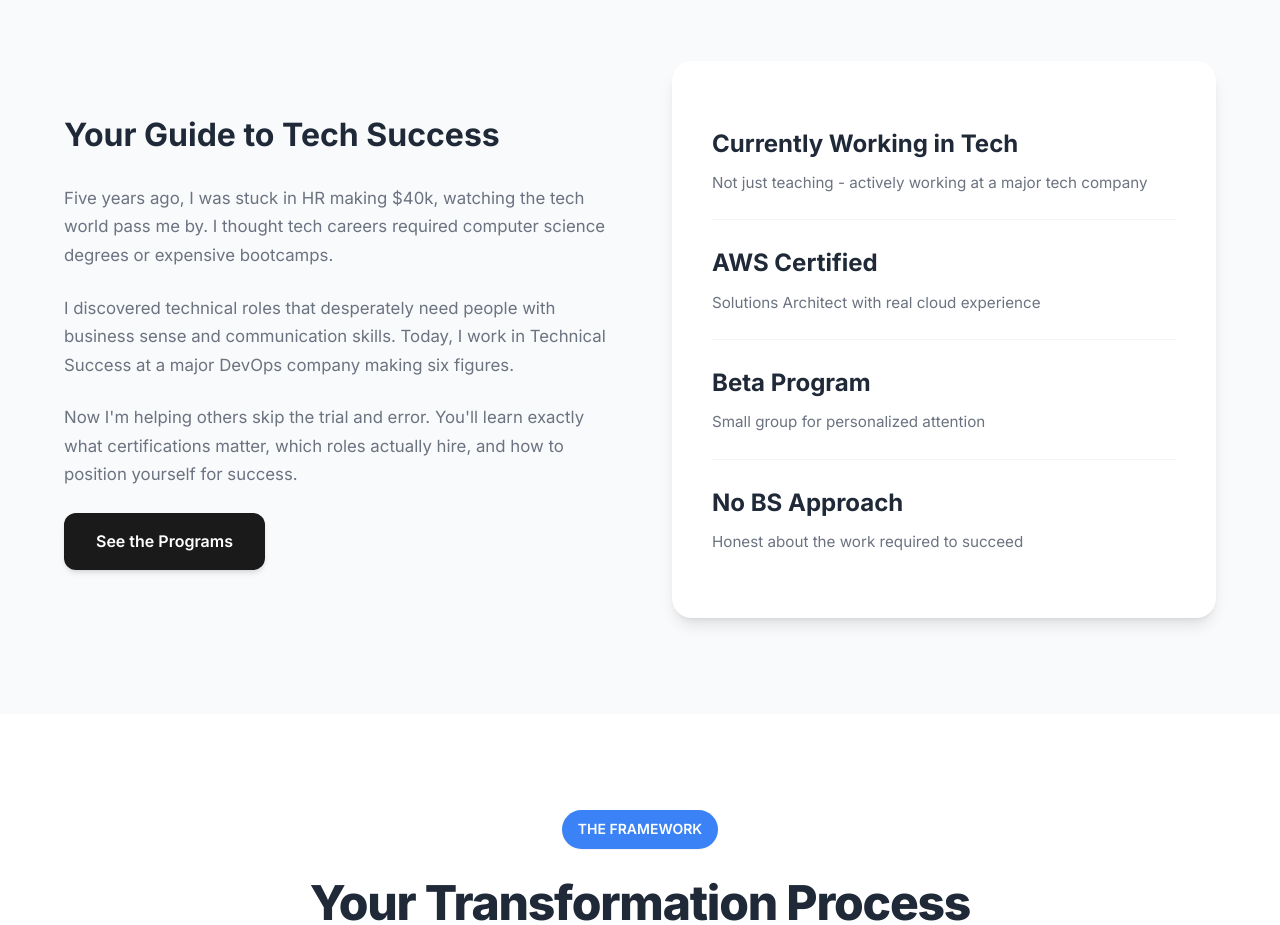
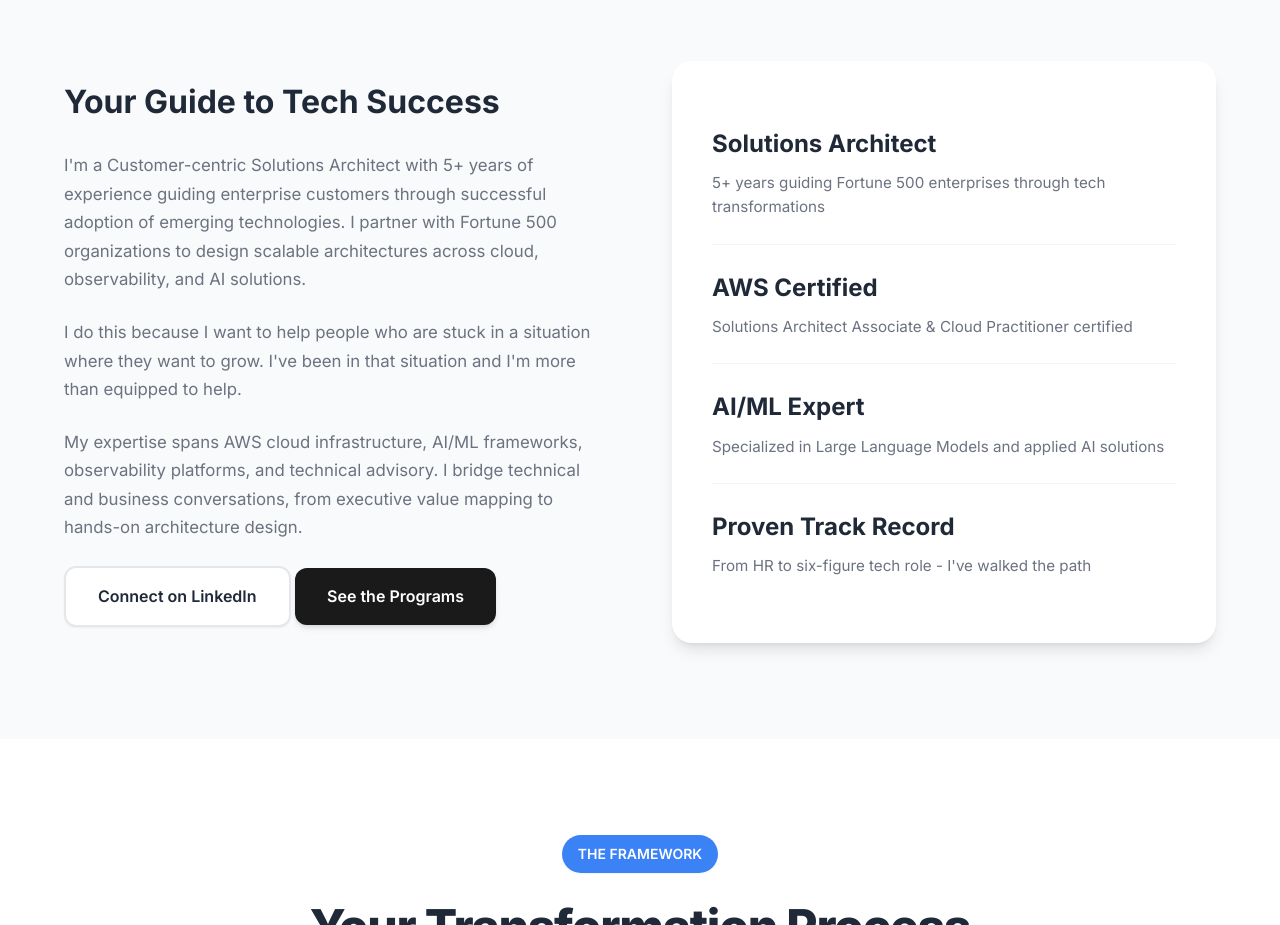
Before and after one commit to ptokito/https-careerpivoting.com-, a website: page index.html in a window 1280 px wide. Shown: the part 3369-4294 px from the top of the page. Drawn offline with Linux system fonts and the light colour scheme.

Commit message:
Update About section with professional summary and certifications - Solutions Architect expertise and motivation

```diff
--- a/index.html
+++ b/index.html
@@ -1031,27 +1031,28 @@
             <div class="about-grid">
                 <div class="about-content">
                     <h3>Your Guide to Tech Success</h3>
-                    <p>Five years ago, I was stuck in HR making $40k, watching the tech world pass me by. I thought tech careers required computer science degrees or expensive bootcamps.</p>
-                    <p>I discovered technical roles that desperately need people with business sense and communication skills. Today, I work in Technical Success at a major DevOps company making six figures.</p>
-                    <p>Now I'm helping others skip the trial and error. You'll learn exactly what certifications matter, which roles actually hire, and how to position yourself for success.</p>
+                    <p>I'm a Customer-centric Solutions Architect with 5+ years of experience guiding enterprise customers through successful adoption of emerging technologies. I partner with Fortune 500 organizations to design scalable architectures across cloud, observability, and AI solutions.</p>
+                    <p>I do this because I want to help people who are stuck in a situation where they want to grow. I've been in that situation and I'm more than equipped to help.</p>
+                    <p>My expertise spans AWS cloud infrastructure, AI/ML frameworks, observability platforms, and technical advisory. I bridge technical and business conversations, from executive value mapping to hands-on architecture design.</p>
+                    <a href="https://www.linkedin.com/in/timokito/" class="btn btn-secondary" target="_blank">Connect on LinkedIn</a>
                     <a href="#services" class="btn btn-primary">See the Programs</a>
                 </div>
                 <div class="about-stats">
                     <div class="about-stat">
-                        <h4>Currently Working in Tech</h4>
-                        <p>Not just teaching - actively working at a major tech company</p>
+                        <h4>Solutions Architect</h4>
+                        <p>5+ years guiding Fortune 500 enterprises through tech transformations</p>
                     </div>
                     <div class="about-stat">
                         <h4>AWS Certified</h4>
-                        <p>Solutions Architect with real cloud experience</p>
+                        <p>Solutions Architect Associate & Cloud Practitioner certified</p>
                     </div>
                     <div class="about-stat">
-                        <h4>Beta Program</h4>
-                        <p>Small group for personalized attention</p>
+                        <h4>AI/ML Expert</h4>
+                        <p>Specialized in Large Language Models and applied AI solutions</p>
                     </div>
                     <div class="about-stat">
-                        <h4>No BS Approach</h4>
-                        <p>Honest about the work required to succeed</p>
+                        <h4>Proven Track Record</h4>
+                        <p>From HR to six-figure tech role - I've walked the path</p>
                     </div>
                 </div>
             </div>
```
